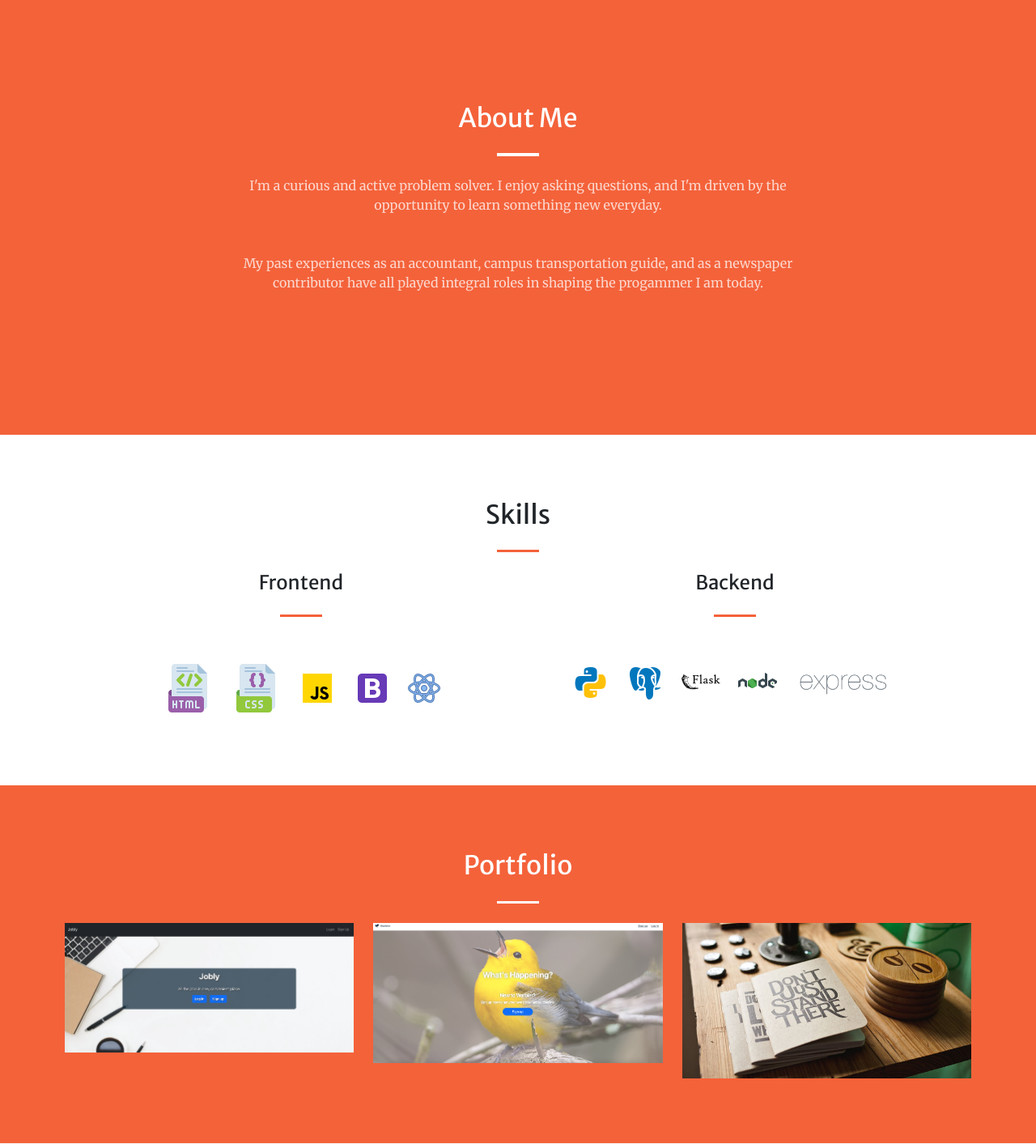
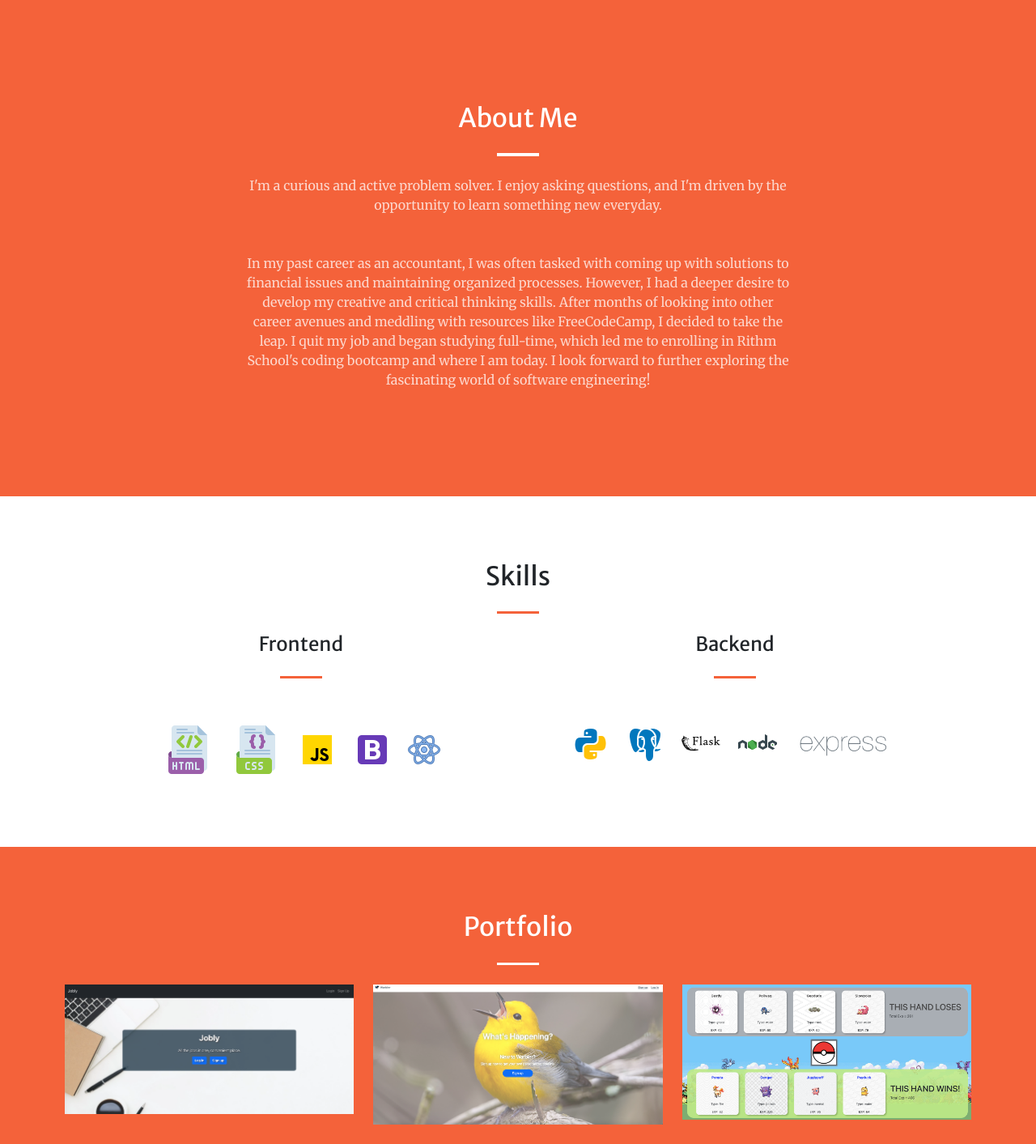
Before and after one commit to edwinkim97/personal_website, a Python web app: template templates/index.html in a window 1280 px wide. Shown: the part 801-2214 px from the top of the page at 81% size. Run offline with Jinja, Linux system fonts and the light colour scheme; the template is opened without the code that fills it, so the values that code supplies are empty; some libraries are stand-ins or nearby versions.

Commit message:
converted from flask app to static app

```diff
--- a/runtime.txt
+++ /dev/null
@@ -1 +0,0 @@
-python-3.9.6
--- a/templates/index.html
+++ b/templates/index.html
@@ -65,10 +65,17 @@
                         problem solver. I enjoy asking questions, and I'm
                         driven by the opportunity to learn something new everyday.
                     </p>
-                    <p class="text-white-75 mb-5">
-                        My past experiences as an accountant, campus transportation
-                        guide, and as a newspaper contributor have all played integral
-                        roles in shaping the progammer I am today.
+                    <p class="text-white-75 mb-1">
+                        In my past career as an accountant, I was often tasked
+                        with coming up with solutions to financial issues
+                        and maintaining organized processes. However, I had a
+                        deeper desire to develop my creative and critical thinking
+                        skills. After months of looking into other career avenues and
+                        meddling with resources like FreeCodeCamp, I decided to
+                        take the leap. I quit my job and began studying full-time,
+                        which led me to enrolling in Rithm School's coding bootcamp and
+                        where I am today. I look forward to further exploring
+                        the fascinating world of software engineering!
                     </p>
                 </div>
             </div>
@@ -115,13 +122,13 @@
                 <hr class="divider divider-light" />
                 <div class="row g-4">
                     <div class="col-lg-4 col-sm-12">
-                        <div class="portfolio-box" href="static/assets/img/portfolio/fullsize/1.jpg" title="Project Name">
-                            <img class="img-fluid" src="static/assets/portfolio/jobly_image.png" alt="jobly frontpage" />
+                        <div class="portfolio-box" href="../static/assets/img/portfolio/fullsize/1.jpg" title="Project Name">
+                            <img class="img-fluid" src="../static/assets/portfolio/jobly_image.png" alt="jobly frontpage" />
                             <div class="portfolio-box-caption">
                                 <div class="project-name">Jobly</div>
-                                <p class="project-description">A simple job board
+                                <p class="project-description">A job board app
                                     that lets users view a list of jobs and companies
-                                    | React, Express, Node, Jest</p>
+                                    | React, Express, Node, Jest, PostgreSQL</p>
                                 <span>
                                     <a href="https://edwinkim-demo-jobly.surge.sh/"
                                     target="_blank"
@@ -134,29 +141,38 @@
                         </div>
                     </div>
                     <div class="col-lg-4 col-sm-12">
-                        <div class="portfolio-box" href="static/assets/img/portfolio/fullsize/3.jpg" title="Project Name">
-                            <img class="img-fluid" src="static/assets/img/portfolio/warbler_image.png" alt="..." />
+                        <div class="portfolio-box" href="../static/assets/img/portfolio/fullsize/3.jpg" title="Project Name">
+                            <img class="img-fluid" src="../static/assets/portfolio/warbler_image.png" alt="Warbler" />
                             <div class="portfolio-box-caption">
                                 <div class="project-name">Warbler</div>
                                 <p class="project-description">A twitter clone
-                                    with features like "following" other users
-                                    and "liking" posts</p>
+                                    with features such as "following" other users
+                                    and "liking" posts | Flask, WTForms, PostgreSQL, Jinja</p>
                                 <span>
-                                    <a href="#" class="btn btn-secondary btn-sm m-1">Demo</a>
-                                    <a href="#" class="btn btn-secondary btn-sm m-1">Github</a>
+                                    <a href="https://demo-flask-warbler.herokuapp.com/"
+                                    target="_blank"
+                                    class="btn btn-secondary btn-sm m-1">Demo</a>
+                                    <a href="https://github.com/edwinkim97/warbler"
+                                    target="_blank"
+                                    class="btn btn-secondary btn-sm m-1">Github</a>
                                 </span>
                             </div>
                         </div>
                     </div>
                     <div class="col-lg-4 col-sm-12">
-                        <div class="portfolio-box" href="static/assets/img/portfolio/fullsize/2.jpg" title="Project Name">
-                            <img class="img-fluid" src="static/assets/img/portfolio/thumbnails/2.jpg" alt="..." />
+                        <div class="portfolio-box" href="../static/assets/img/portfolio/fullsize/2.jpg" title="Project Name">
+                            <img class="img-fluid" src="../static/assets/portfolio/pokegame_image.png" alt="Pokegame" />
                             <div class="portfolio-box-caption">
-                                <div class="project-name">Blogly</div>
-                                <p class="project-description">A blog app</p>
+                                <div class="project-name">Pokégame</div>
+                                <p class="project-description">A simple Pokémon card game
+                                    | React, Bootstrap</p>
                                 <span>
-                                    <a href="#" class="btn btn-secondary btn-sm m-1">Demo</a>
-                                    <a href="#" class="btn btn-secondary btn-sm m-1">Github</a>
+                                    <a href="https://edwinkim-pokegame-demo.surge.sh/"
+                                    target="_blank"
+                                    class="btn btn-secondary btn-sm m-1">Demo</a>
+                                    <a href="https://github.com/edwinkim97/pokegame"
+                                    target="_blank"
+                                    class="btn btn-secondary btn-sm m-1">Github</a>
                                 </span>
                             </div>
                         </div>
```
Also changed, not shown: other parts of templates/index.html (+16 -16 lines), app.py (deleted, +0 -9 lines), requirements.txt (deleted, +0 -60 lines), static/assets/portfolio/pokegame_image.png (added), 1 other file.
